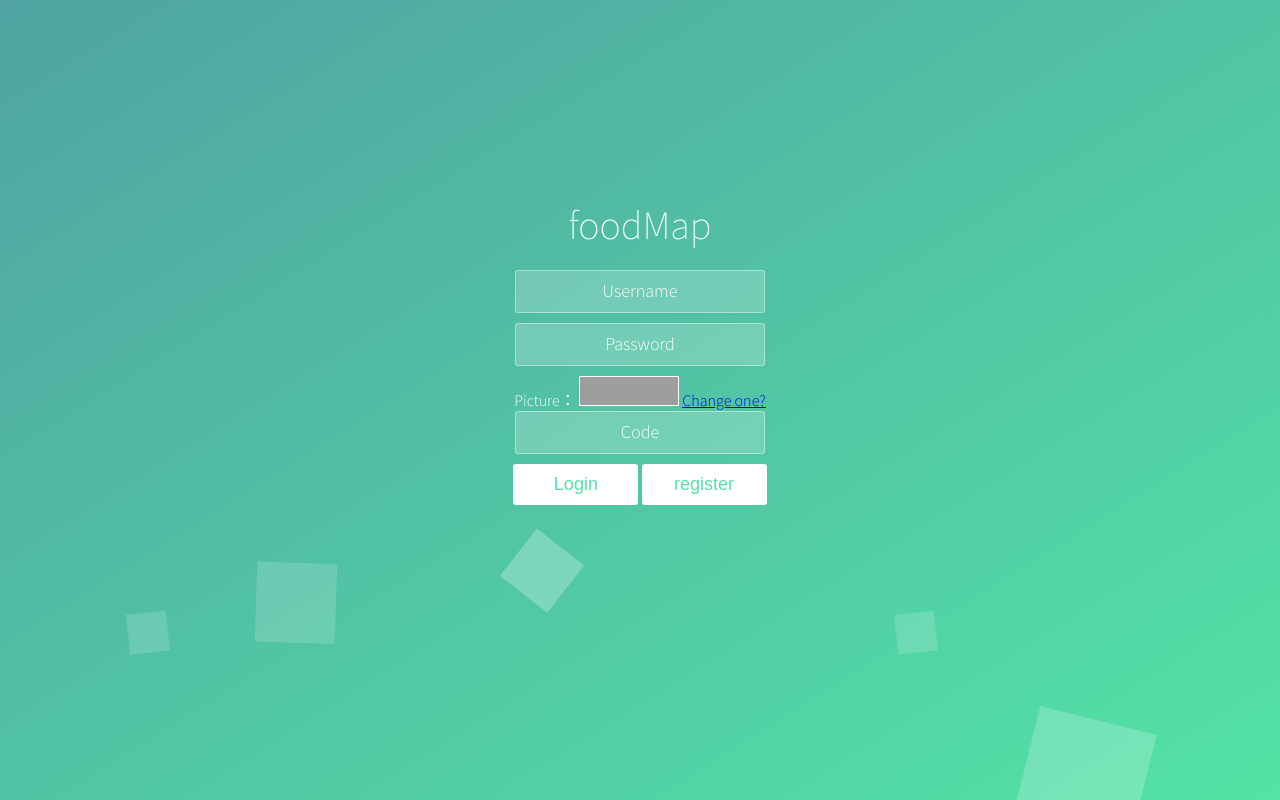
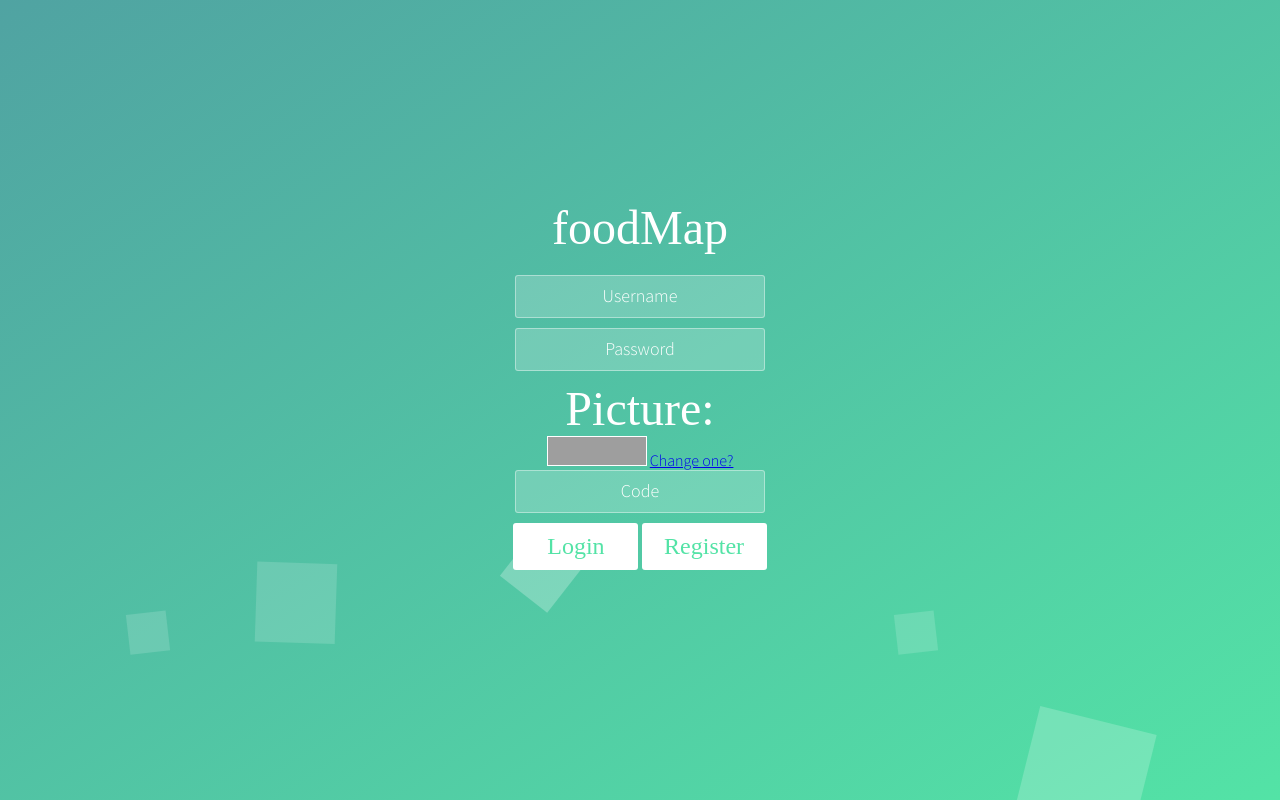
Before and after one commit to gromanx/senior_project, a PHP site: page /login.html in a window 1280 px wide. Run offline with PHP 8.4, Linux system fonts and the light colour scheme; grey boxes are pictures that could not be loaded.

Commit message:
addded stuff

```diff
--- a/login.html
+++ b/login.html
@@ -2,7 +2,7 @@
 <html lang="en">
 <head>
 	<meta charset="UTF-8">
-	<title>login</title>
+	<title><font face = "Lucida Bright" size = "+7"> foodMaplogin </font> <br /></title>
 	<style type="text/css">
 		@import url(http://fonts.googleapis.com/css?family=Source+Sans+Pro:200,300);
 		* {
@@ -273,14 +273,14 @@
 <body>
 	<div class="wrapper">
 		<div class="container">
-			<h1>foodMap</h1>
+			<h1><font face = "Lucida Bright" size = "+7"> foodMap </font> <br /> </h1>
 
 			<form name='form' class="form" method='post' action='login.php' onSubmit="return check()">
 				<input type="text" placeholder="Username" name='username'>
 				<input type="password" placeholder="Password" name='pass'>
                 <body>
 
-			<p>Picture：
+			<p><font face = "Lucida Bright" size = "+7"> Picture: </font> <br />
 				<img  id="captcha_img" border="1" src="./captcha.php?r=<?php echo rand(); ?>" alt="" width="100" height="30">
 
 				<a href="javascript:void(0)" οnclick="document.getElementById('captcha_img').src='./captcha.php?r='+Math.random() ">Change one?</a>
@@ -290,8 +290,8 @@
 				<input type="text" placeholder="Code" name="authcode" value="" />
 			</p>
 	</body>
-				<button type="submit" id="login-button" name='submit' value='submit'>Login</button>
-				<button type="submit" id="register-button"><a href="register.html" class="cc">register</a></button>
+				<button type="submit" id="login-button" name='submit' value='submit'> <font face = "Lucida Bright" size = "+2"> Login </font> <br /></button>
+				<button type="submit" id="register-button"><a href="register.html" class="cc"> <font face = "Lucida Bright" size = "+2"> Register </font> <br /> </a></button>
 			</form>
 		</div>
 
```
Also changed, not shown: map.html (+27 -3 lines), map.js (+0 -20 lines), map.php (+0 -12 lines), img/mon des.jpg (added), img/mon din.jpg (added), 1 other file.
